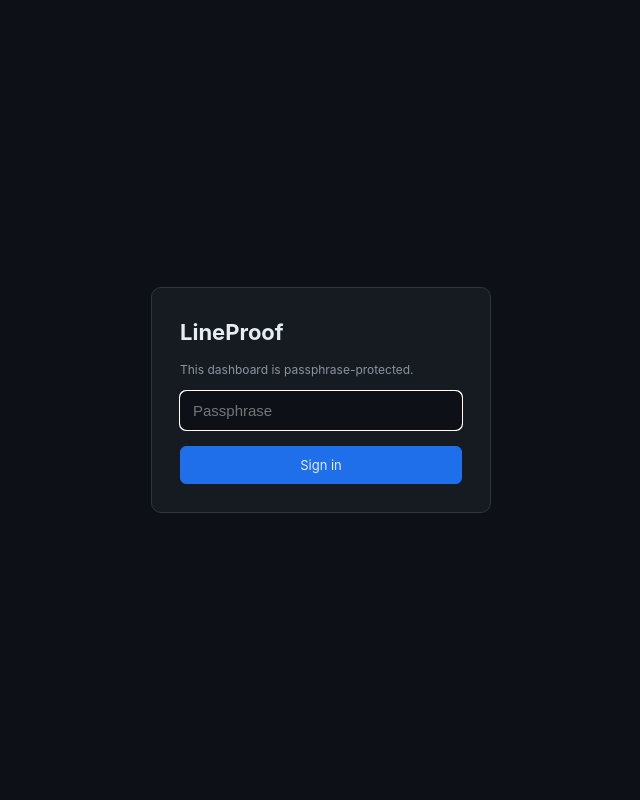
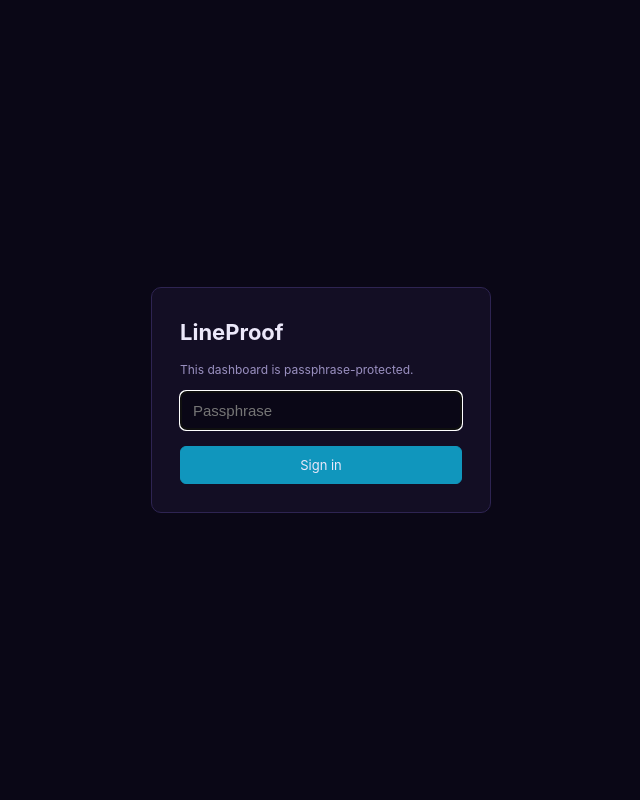
Before and after one commit to ApolloEs/netmon, a Python web app: template netmon/templates/login.html in a window 1280 px wide. Shown: the whole page, without its empty margins (319-959 px from the left). Run offline with Jinja, Linux system fonts and the light colour scheme; the template is opened without the code that fills it, so the values that code supplies are empty.

Commit message:
feat: Neon Circuit dashboard palette (visual milestone A)
Swap the GitHub-derived color scheme for the "Neon Circuit" direction
picked in the design gallery: deep violet-black surfaces with a cyan
primary and violet secondary in dark mode, a lavender-tinted light
mode. Series colors validated for colorblind separation and contrast
in both modes.

- style.css: new :root / :root[data-theme=light] values; new --host
  var replaces hardcoded #a371f7 (outage list, gantt); range-btn.active
  and gantt-bar--deg tints derive from vars via color-mix
- app.js: THEMES transcribed for both modes; loose hex consolidated
  into THEMES as target/local/events keys (target line, local-usage
  line, event scatter dots); gantt caption chips use CSS vars; favicon
  status colors retuned

Visual-only: no selectors, IDs, logic, or backend changes.

```diff
--- a/netmon/static/style.css
+++ b/netmon/static/style.css
@@ -1,40 +1,44 @@
 /* ── Reset & base ───────────────────────────────────────────────── */
 *, *::before, *::after { box-sizing: border-box; margin: 0; padding: 0; }
 
+/* "Neon Circuit" palette — deep violet-black surfaces, cyan primary,
+   violet secondary. Chart/canvas colors live in app.js THEMES; keep in sync. */
 :root {
-  --bg:        #0d1117;
-  --card:      #161b22;
-  --border:    #30363d;
-  --text:      #e6edf3;
-  --dim:       #8b949e;
-  --online:    #3fb950;
-  --offline:   #f85149;
-  --degraded:  #d29922;
-  --unknown:   #6e7681;
-  --blue:      #58a6ff;
-  --green:     #3fb950;
-  --accent:    #1f6feb;
-  --banner-bg:   #3a0000;
-  --banner-text: #ff8080;
-  --tile-label:  rgba(230, 237, 243, 0.55);
+  --bg:        #0a0716;
+  --card:      #130e24;
+  --border:    #2e2452;
+  --text:      #ece8fa;
+  --dim:       #9a90c0;
+  --online:    #2fb36c;
+  --offline:   #ef5368;
+  --degraded:  #cf9420;
+  --unknown:   #6f6a8a;
+  --blue:      #1096bd;
+  --green:     #2fb36c;
+  --accent:    #1096bd;
+  --host:      #c449bd;
+  --banner-bg:   #380f1c;
+  --banner-text: #ff8fa3;
+  --tile-label:  rgba(236, 232, 250, 0.6);
 }
 
 :root[data-theme="light"] {
-  --bg:        #f6f8fa;
+  --bg:        #f4f2fc;
   --card:      #ffffff;
-  --border:    #d0d7de;
-  --text:      #1f2328;
-  --dim:       #57606a;
-  --online:    #1a7f37;
-  --offline:   #cf222e;
-  --degraded:  #9a6700;
-  --unknown:   #6e7781;
-  --blue:      #0969da;
-  --green:     #1a7f37;
-  --accent:    #0969da;
-  --banner-bg:   #ffebe9;
-  --banner-text: #cf222e;
-  --tile-label:  rgba(255, 255, 255, 0.85);
+  --border:    #e3ddf5;
+  --text:      #201a35;
+  --dim:       #655e82;
+  --online:    #148a51;
+  --offline:   #d03b3b;
+  --degraded:  #a06e00;
+  --unknown:   #8b85a3;
+  --blue:      #0f93b3;
+  --green:     #148a51;
+  --accent:    #0f93b3;
+  --host:      #b32bb0;
+  --banner-bg:   #fdecf3;
+  --banner-text: #ab2456;
+  --tile-label:  rgba(255, 255, 255, 0.92);
 }
 
 html, body {
@@ -153,7 +157,7 @@
 .range-btn.active {
   color: var(--text);
   border-color: var(--accent);
-  background: rgba(31, 111, 235, 0.15);
+  background: color-mix(in srgb, var(--accent) 15%, transparent);
 }
 
 /* ── Adherence ──────────────────────────────────────────────────── */
@@ -201,8 +205,8 @@
 
 /* Hostname-only outage: the connection was fine, a specific site/DNS
    was not — visually secondary to real connection events. */
-.outage-item--host { border-left: 3px solid #a371f7; }
-.outage-item--host strong { color: #a371f7; font-weight: 600; }
+.outage-item--host { border-left: 3px solid var(--host); }
+.outage-item--host strong { color: var(--host); font-weight: 600; }
 
 /* Degraded period: line up but drowning in packet loss. */
 .outage-item--degraded { border-left: 3px solid var(--degraded); }
@@ -286,8 +290,8 @@
   cursor: default;
 }
 .gantt-bar--conn { background: var(--offline); }
-.gantt-bar--host { background: #a371f7; }
-.gantt-bar--deg  { background: rgba(210, 153, 34, 0.65); }
+.gantt-bar--host { background: var(--host); }
+.gantt-bar--deg  { background: color-mix(in srgb, var(--degraded) 65%, transparent); }
 
 .gantt-tick {
   position: absolute;
```
Also changed, not shown: netmon/static/app.js (+25 -26 lines).
